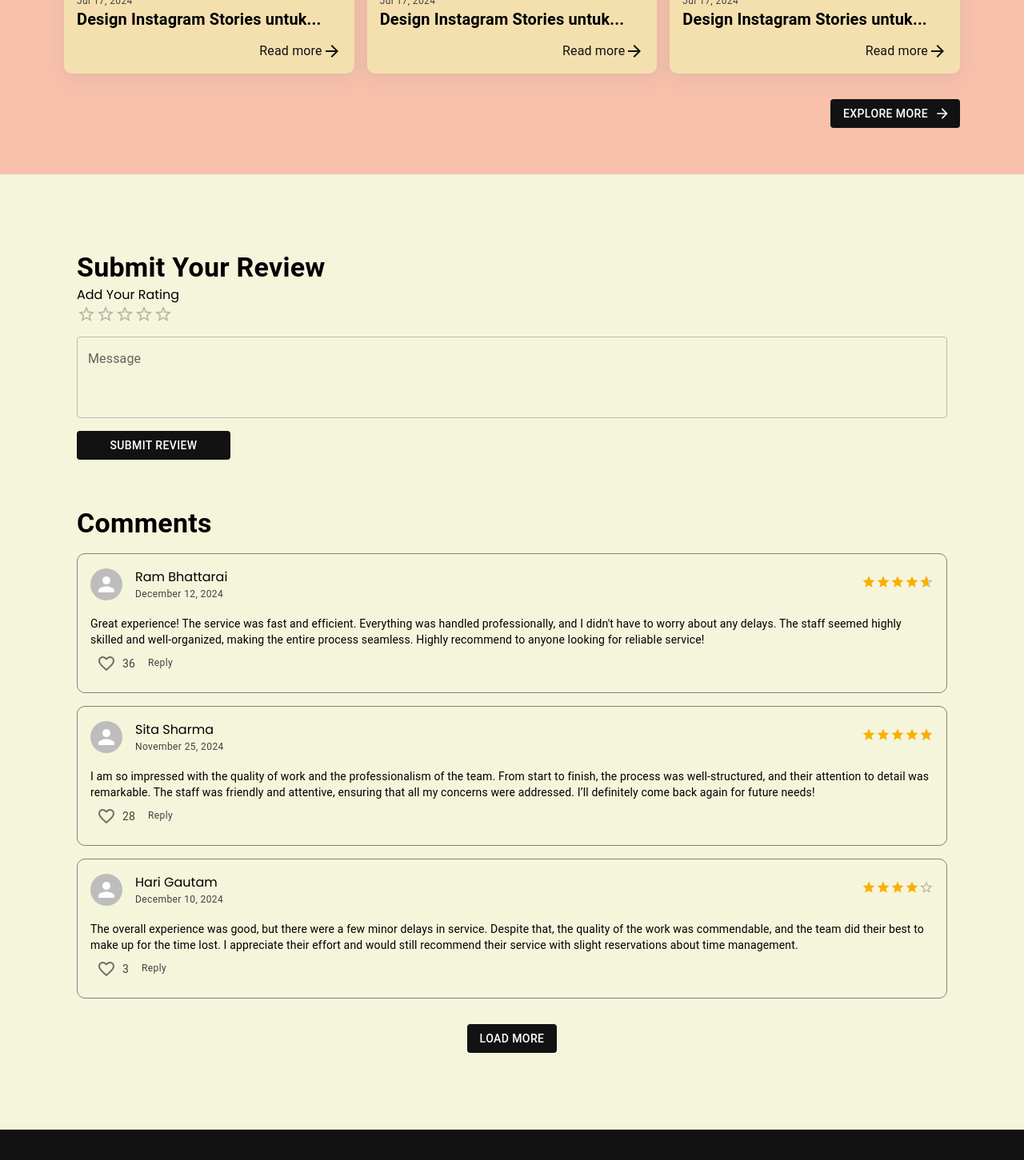
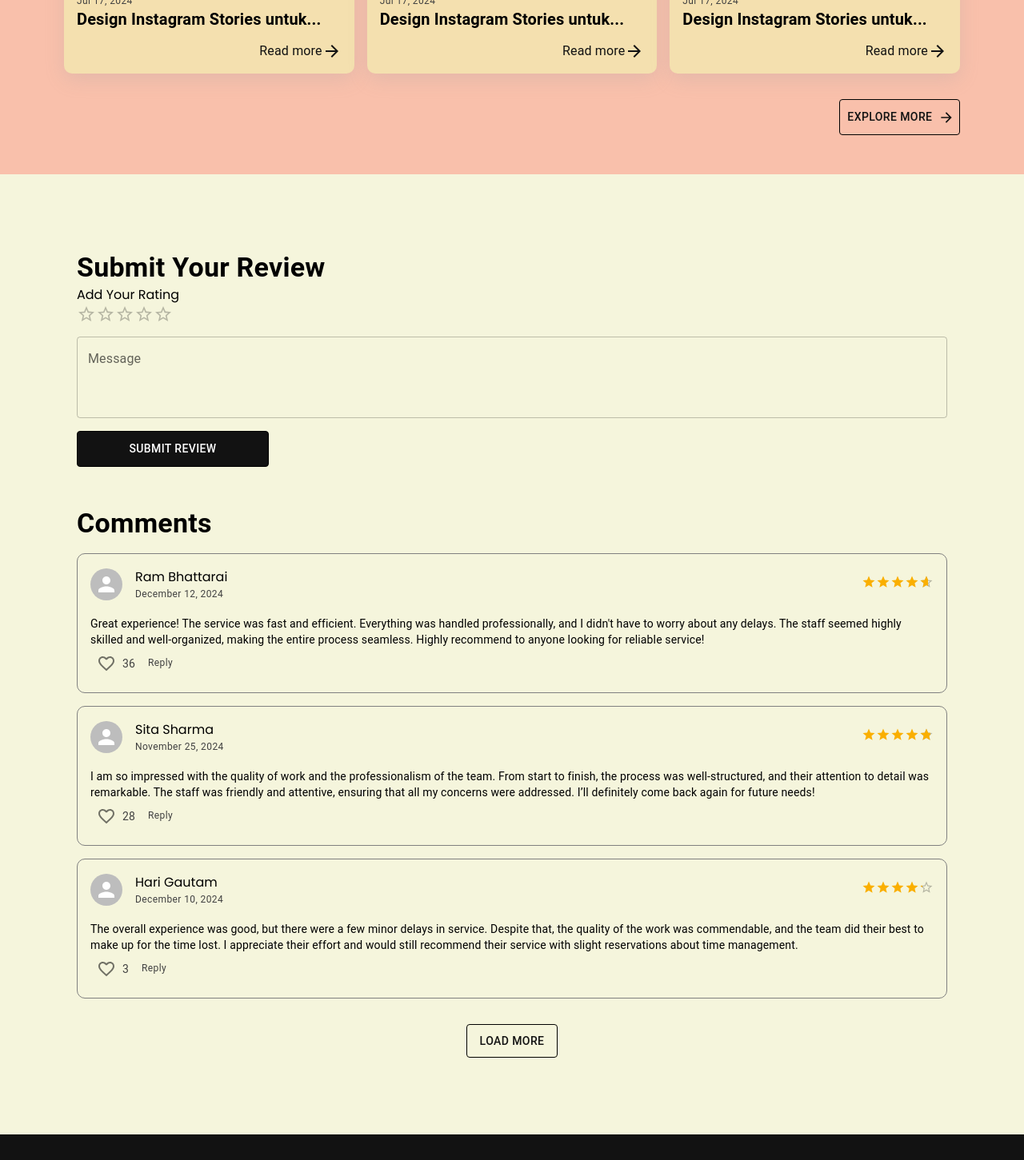
Before and after one commit to PrashannaLohani/Blog, a React (Vite) app in the folder Frontend/: page /Blogs in a window 1280 px wide. Shown: the part 1980-3431 px from the top of the page at 80% size. Built offline with nearby package versions, Linux system fonts and the light colour scheme.

Commit message:
Dynamic button created

```diff
--- a/Frontend/src/Components/Basic-Components/Button.jsx
+++ b/Frontend/src/Components/Basic-Components/Button.jsx
@@ -0,0 +1,50 @@
+import PropTypes from "prop-types";
+import { Button as MuiButton } from "@mui/material";
+import ArrowForwardIcon from "@mui/icons-material/ArrowForward";
+
+export default function CustomButton({
+  children,
+  onClick,
+  variant = "outlined",
+  endIcon = <ArrowForwardIcon />,
+  sx = {},
+  ...rest
+}) {
+  return (
+    <MuiButton
+      variant={variant}
+      endIcon={endIcon}
+      onClick={onClick}
+      sx={{
+        border: "1px solid black",
+        maxWidth: "15rem",
+        p: "0.6rem",
+        "&:hover": {
+          color: "primary.text",
+          backgroundColor: "primary.main",
+          transition: "0.5s",
+        },
+        ...sx, // Allow overriding or extending styles via the `sx` prop
+      }}
+      {...rest} // Spread other props like `disabled`, `startIcon`, etc.
+    >
+      {children}
+    </MuiButton>
+  );
+}
+
+// Prop type validation for better maintainability
+CustomButton.propTypes = {
+  children: PropTypes.node.isRequired, // The button label or content
+  onClick: PropTypes.func, // The click handler function
+  variant: PropTypes.oneOf(["text", "outlined", "contained"]), // Material-UI button variants
+  endIcon: PropTypes.node, // The icon to display at the end of the button
+  sx: PropTypes.object, // Custom styles
+};
+
+CustomButton.defaultProps = {
+  onClick: () => {},
+  variant: "outlined",
+  endIcon: <ArrowForwardIcon />,
+  sx: {},
+};
--- a/Frontend/src/Pages/Blogs/Component/BlogReview.jsx
+++ b/Frontend/src/Pages/Blogs/Component/BlogReview.jsx
@@ -10,6 +10,7 @@ import {
 import FavoriteBorderIcon from "@mui/icons-material/FavoriteBorder";
 import FavoriteIcon from "@mui/icons-material/Favorite";
 import { useState } from "react";
+import CustomButton from "../../../Components/Basic-Components/Button";
 
 export default function BlogReview() {
   // Initial review data
@@ -108,21 +109,20 @@ export default function BlogReview() {
               multiline
               minRows={3}
             />
-            <Button
-              variant="outlined"
+            <CustomButton
+              endIcon=""
               sx={{
-                maxWidth: "12rem",
                 bgcolor: "primary.main",
                 color: "primary.text",
                 "&:hover": {
                   bgcolor: "primary.text",
                   color: "primary.main",
-                  transition: "0.3s",
+                  transition: "0.5s",
                 },
               }}
             >
               Submit Review
-            </Button>
+            </CustomButton>
           </Box>
         </Box>
       </Box>
@@ -215,23 +215,13 @@ export default function BlogReview() {
         </Box>
 
         {visibleReviewsCount < review.length && (
-          <Button
-            variant="outlined"
-            sx={{
-              bgcolor: "primary.main",
-              color: "primary.text",
-              maxWidth: "15rem",
-              mt: "2rem",
-              "&:hover": {
-                bgcolor: "primary.text",
-                color: "primary.main",
-                transition: "0.3s",
-              },
-            }}
+          <CustomButton
             onClick={loadMoreReviews}
+            endIcon=""
+            sx={{ mt: "2rem", p: "0.5rem 1rem" }}
           >
-            Load more
-          </Button>
+            Load More
+          </CustomButton>
         )}
       </Box>
     </Box>
--- a/Frontend/src/Pages/Blogs/Component/BlogSimilar.jsx
+++ b/Frontend/src/Pages/Blogs/Component/BlogSimilar.jsx
@@ -1,5 +1,6 @@
 import { Box, Button, Typography } from "@mui/material";
 import ArrowForwardIcon from "@mui/icons-material/ArrowForward";
+import CustomButton from "../../../Components/Basic-Components/Button";
 
 export default function BlogSimilar({ truncateText }) {
   return (
@@ -110,22 +111,7 @@ export default function BlogSimilar({ truncateText }) {
             justifyContent="flex-end" // Push the button to the right
             mt="1rem"
           >
-            <Button
-              variant="outlined"
-              endIcon={<ArrowForwardIcon />}
-              sx={{
-                maxWidth: "15rem",
-                bgcolor: "primary.main",
-                color: "primary.text",
-                "&:hover": {
-                  color: "primary.main",
-                  backgroundColor: "primary.text",
-                  transition: "0.5s",
-                },
-              }}
-            >
-              Explore More
-            </Button>
+            <CustomButton>Explore More</CustomButton>
           </Box>
         </Box>
       </Box>
--- a/Frontend/src/Pages/Home/Components/BlogGrid.jsx
+++ b/Frontend/src/Pages/Home/Components/BlogGrid.jsx
@@ -1,5 +1,6 @@
-import { Box, Button, Typography } from "@mui/material";
+import { Box, Typography } from "@mui/material";
 import ArrowForwardIcon from "@mui/icons-material/ArrowForward";
+import CustomButton from "../../../Components/Basic-Components/Button";
 
 export default function BlogGrid({ truncateText }) {
   return (
@@ -118,22 +119,7 @@ export default function BlogGrid({ truncateText }) {
             justifyContent="flex-end" // Push the button to the right
             mt="1rem"
           >
-            <Button
-              variant="outlined"
-              endIcon={<ArrowForwardIcon />}
-              sx={{
-                border: "1px solid black",
-                maxWidth: "15rem",
-                p: "0.6rem",
-                "&:hover": {
-                  color: "primary.text",
-                  backgroundColor: "primary.main",
-                  transition: "0.5s",
-                },
-              }}
-            >
-              Explore More
-            </Button>
+            <CustomButton>Explore more</CustomButton>
           </Box>
         </Box>
       </Box>
--- a/Frontend/src/Pages/Home/Components/BlogGrid2.jsx
+++ b/Frontend/src/Pages/Home/Components/BlogGrid2.jsx
@@ -1,5 +1,6 @@
-import { Box, Button, Typography } from "@mui/material";
+import { Box, Typography } from "@mui/material";
 import ArrowForwardIcon from "@mui/icons-material/ArrowForward";
+import CustomButton from "../../../Components/Basic-Components/Button";
 
 export default function BlogGrid2({ truncateText }) {
   return (
@@ -117,22 +118,7 @@ export default function BlogGrid2({ truncateText }) {
             justifyContent="flex-end" // Push the button to the right
             mt="1rem"
           >
-            <Button
-              variant="outlined"
-              endIcon={<ArrowForwardIcon />}
-              sx={{
-                border: "1px solid black",
-                maxWidth: "15rem",
-                p: "0.6rem",
-                "&:hover": {
-                  color: "primary.text",
-                  backgroundColor: "primary.main",
-                  transition: "0.5s",
-                },
-              }}
-            >
-              Explore More
-            </Button>
+            <CustomButton>Explore more</CustomButton>
           </Box>
         </Box>
       </Box>
--- a/Frontend/src/Pages/Home/Components/CustomSection1.jsx
+++ b/Frontend/src/Pages/Home/Components/CustomSection1.jsx
@@ -1,5 +1,5 @@
-import { Box, Button, Typography } from "@mui/material";
-import ArrowForwardIcon from "@mui/icons-material/ArrowForward";
+import { Box, Typography } from "@mui/material";
+import CustomButton from "../../../Components/Basic-Components/Button";
 
 export default function CustomSection1({ truncateText }) {
   return (
@@ -36,9 +36,7 @@ export default function CustomSection1({ truncateText }) {
                 30
               )}
             </Typography>
-            <Button
-              variant="outlined"
-              endIcon={<ArrowForwardIcon />}
+            <CustomButton
               sx={{
                 color: "primary.text",
                 border: "1px solid white",
@@ -52,7 +50,7 @@ export default function CustomSection1({ truncateText }) {
               }}
             >
               Learn More
-            </Button>
+            </CustomButton>
           </Box>
           <Box
             minHeight="70vh"
--- a/Frontend/src/Pages/Home/Components/CustomSection2.jsx
+++ b/Frontend/src/Pages/Home/Components/CustomSection2.jsx
@@ -1,5 +1,6 @@
-import { Box, Button, Typography } from "@mui/material";
-import ArrowForwardIcon from "@mui/icons-material/ArrowForward";
+import { Box, Typography } from "@mui/material";
+
+import CustomButton from "../../../Components/Basic-Components/Button";
 
 export default function CustomSection2({ truncateText }) {
   return (
@@ -47,9 +48,8 @@ export default function CustomSection2({ truncateText }) {
                 30
               )}
             </Typography>
-            <Button
-              variant="outlined"
-              endIcon={<ArrowForwardIcon />}
+
+            <CustomButton
               sx={{
                 color: "primary.text",
                 bgcolor: "primary.main",
@@ -63,7 +63,7 @@ export default function CustomSection2({ truncateText }) {
               }}
             >
               Learn More
-            </Button>
+            </CustomButton>
           </Box>
         </Box>
       </Box>
```
